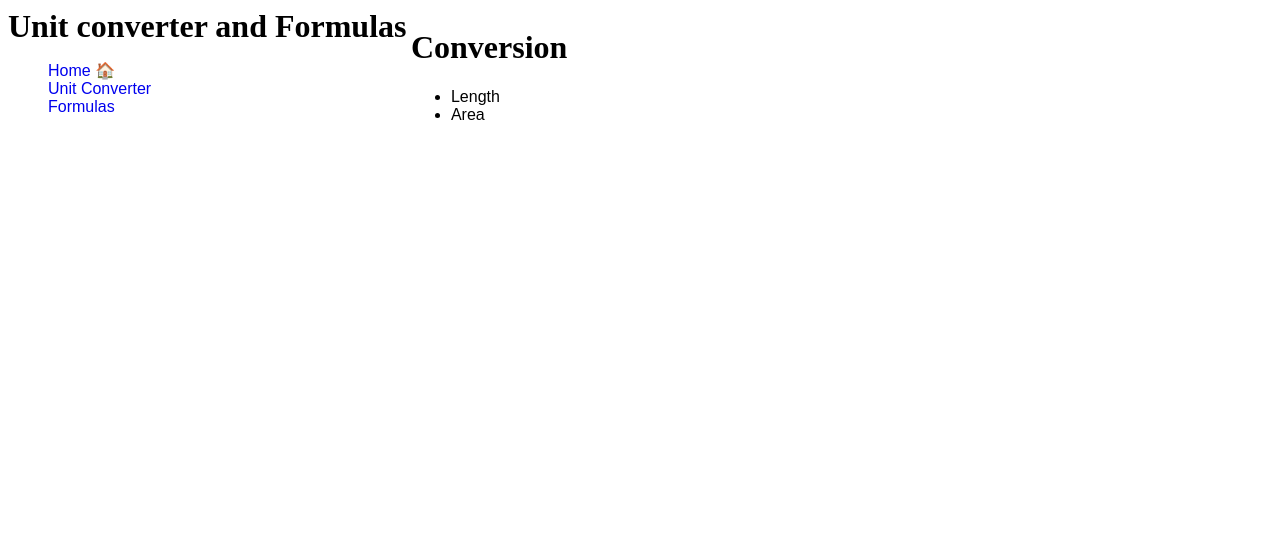
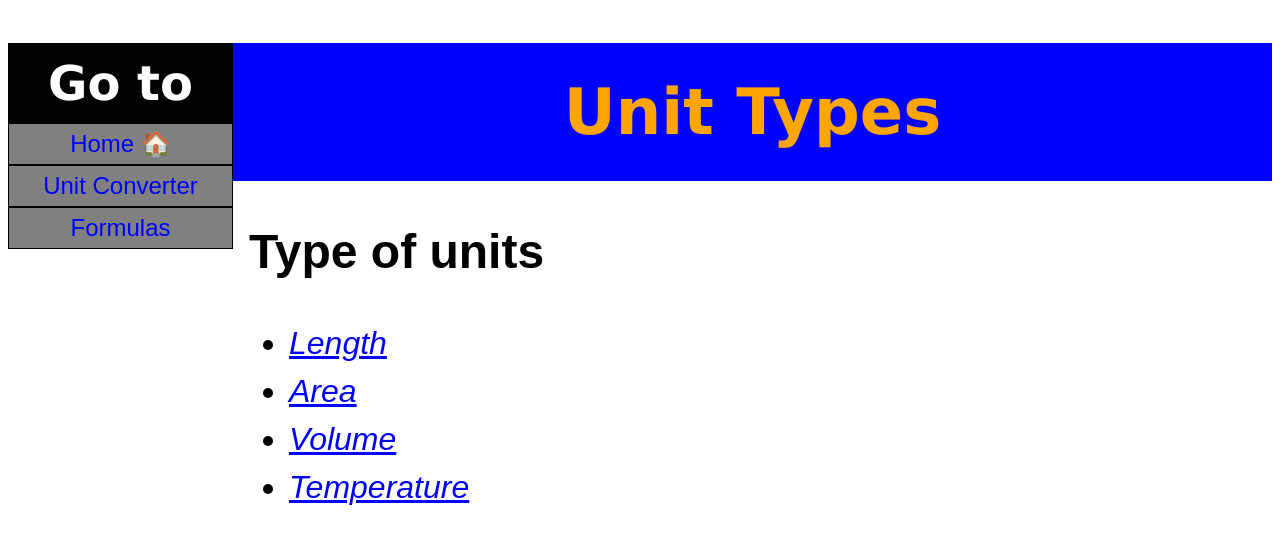
Before and after one commit to k1m-ch1/Conversion-and-Formulas, a Django app: page /conversion/ in a window 1280 px wide. Shown: the top 544 px of the page. Run offline with Django 4.2, Linux system fonts and the light colour scheme.

Commit message:
Finished styling and added some templates

```diff
--- a/conversion/urls.py
+++ b/conversion/urls.py
@@ -4,5 +4,6 @@ from . import views
 app_name = "conversion"
 
 urlpatterns = [
-    path('', views.index, name="nav")
+    path('', views.index, name="nav"),
+    path('conversion/<str:type>/', views.handle_type, name="length"),
 ]
--- a/conversion/views.py
+++ b/conversion/views.py
@@ -1,6 +1,29 @@
 from django.shortcuts import render
-
+from django.http import HttpResponse
 # Create your views here.
 
+type_of_units = ["length", "area", "volume", "temperature"]
+
 def index(request):
-  return render(request, 'conversion/index_text.html')
+  return render(request, 'home/nav_layout.html',{
+    "classification":"Type of units",
+    "name_app": "conversion",
+    "nav_name": zip(type_of_units, map(lambda x: x.capitalize(), type_of_units)),
+    "title": "Unit Types",
+    "heading": "Unit Types"
+  })
+
+def length(request):
+  return render(request, 'conversion/length.html')
+
+def area(request):
+  return render(request, 'conversion/area.html')
+
+def volume(request):
+  return render(request, 'conversion/volume.html')
+
+def temperature(request):
+  return render(request, 'conversion/temperature.html')
+
+def handle_type(request, type):
+  return HttpResponse(f"Good morning! {type}")
--- a/formulas/urls.py
+++ b/formulas/urls.py
@@ -4,5 +4,6 @@ from . import views
 app_name = "formulas"
 
 urlpatterns = [
-    path('', views.index, name="nav")
+    path('', views.index, name="nav"),
+    path('formulas/<str:type>/', views.handle_type)
 ]
--- a/home/static/home/styles.css
+++ b/home/static/home/styles.css
@@ -1,9 +1,14 @@
+:root {
+  --sidebar-width: 225px;
+  --list-font-size: 2rem;
+}
+
+
 html {
   font-family: sans-serif;
 }
 
 h1 {
-  text-align: center;
   font-family: 'Times New Roman', Times, serif;
 }
 
@@ -12,24 +17,91 @@ body {
 }
 
 .side-bar {
-  display: inline-block;
+  position: fixed;
   vertical-align: top;
+  width: var(--sidebar-width);
 }
 
 .main-content {
-  display: inline-block;
+  margin-left: var(--sidebar-width);
 }
 
-nav ul li a {
+
+.generic-nav li{
+  margin: 0;
+  border: 1px solid black;
+
+  list-style-type: none;
   text-decoration: none;
+  text-align: center;
 }
 
-.generic-nav li{
-  list-style-type: none;
+.generic-nav {
+  padding: 0;
+  margin: 0;
 }
 
 .logo {
-  font-family: 'Times New Roman', Times, serif;
-  font-size: 2em;
+  display: block;
+  font-family: Geneva, Tahoma, sans-serif;
+  font-size: 3rem;
   font-weight: bold;
+  color: white;
+  background-color: black;
+  padding: 0.25em 0.5em 0.25em 0.5em;
+  /* background: linear-gradient(black, white) */
+  text-align: center;
 }
+
+.side-bar > nav > ul > li > a{
+  text-decoration: none;
+  color: blue;
+}
+
+.main-content > h1 {
+  text-align: center;
+  font-family:Verdana, Geneva, Tahoma, sans-serif;
+  color: orange;
+  background-color: blue;
+  padding: 0.5em 0 0.5em 0;
+}
+
+section {
+  margin-left: 1rem;
+}
+
+/* section > ul > li {
+  font-size: var(--list-font-size)
+} */
+
+section > ul {
+  font-size: var(--list-font-size);
+  line-height: calc(1.5em);
+}
+
+
+h2 {
+  font-size: 3rem;
+}
+
+h1 {
+  font-size: 4rem;
+}
+
+.side-bar > nav > ul > li > a > div {
+  background-color: grey;
+  padding: 0.25em 0 0.25em 0;
+}
+
+.side-bar > nav > ul > li > a > div:hover {
+  opacity: 0.8;
+}
+
+.side-bar > nav > ul > li > a > div:active {
+  color: grey;
+  background-color: blue;
+}
+
+.side-bar > nav{
+  font-size: 1.5rem;
+}
--- a/home/templates/home/layout.html
+++ b/home/templates/home/layout.html
@@ -1,30 +1,41 @@
+
+
 {% load static %}
 <!DOCTYPE html>
 <html lang="en">
   <head>
     <title>{% block title%}{% endblock %}</title>
-    <link rel="stylesheet" href="{% static 'home/styles.css' %}"
+    <link rel="stylesheet" href="{% static 'home/styles.css' %}">
+    <meta charset="UTF-8">
+    <meta http-equiv="X-UA-Compatible" content="IE=edge">
+    <meta name="viewport" content="width=device-width, initial-scale=1.0">
   </head>
   <body>
     <div class="side-bar">
       <label class="logo">
-        Unit converter and Formulas
+        Go to
       </label>
       <nav>
         <ul class="generic-nav">
           <li>
-            <a href="{% url "home:nav" %}">
-                Home 🏠
-            </a>
+              <a href="{% url "home:nav" %}">
+                <div>
+                  Home 🏠
+                </div>
+              </a>
           </li>
           <li>
             <a href="{% url "conversion:nav" %}">
+              <div>
                 Unit Converter
+              </div>
             </a>
           </li>
           <li>
             <a href="{% url "formulas:nav" %}">
+              <div>
                 Formulas
+              </div>
             </a>
           </li>
         </ul>
--- /dev/null
+++ b/home/templates/home/nav_layout.html
@@ -0,0 +1,24 @@
+{% extends 'home/layout.html' %}
+{% block title%}
+{{ title }}
+{% endblock %}
+{% block heading %}
+{{ title }}
+{% endblock %}
+{% block body%}
+<section>
+  <h2>
+    {{ classification }}
+  </h2>
+  <ul>
+
+    {% for i, i_cap in nav_name %}
+    <li>
+      <a href="{{name_app}}/{{i}}" style="text-decoration: underlined; color: blue; font-style: italic;">
+          {{ i_cap }}
+      </a>
+    </li>
+    {% endfor %}
+  </ul>
+</section>
+{% endblock %}
```
Also changed, not shown: formulas/views.py (+16 -1 lines), home/templates/home/index.html (+13 -6 lines).
